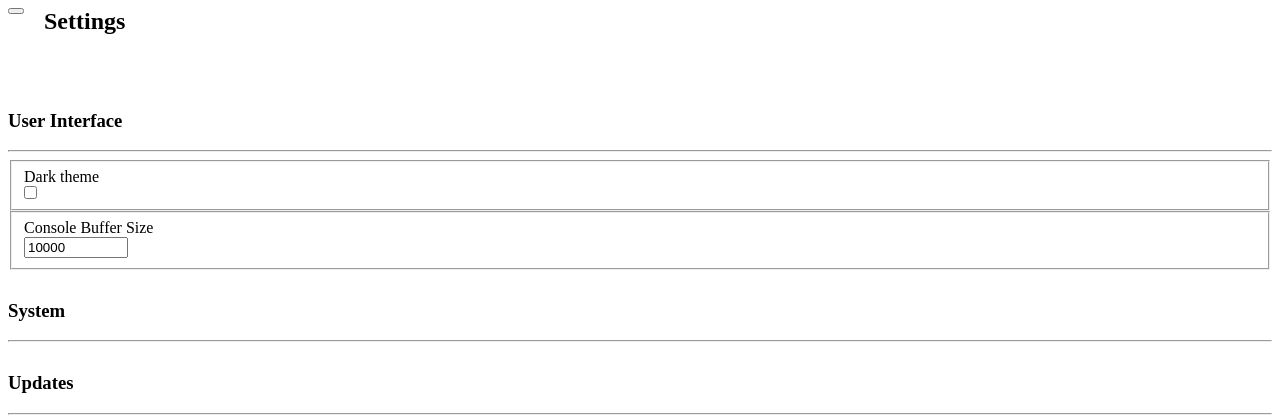
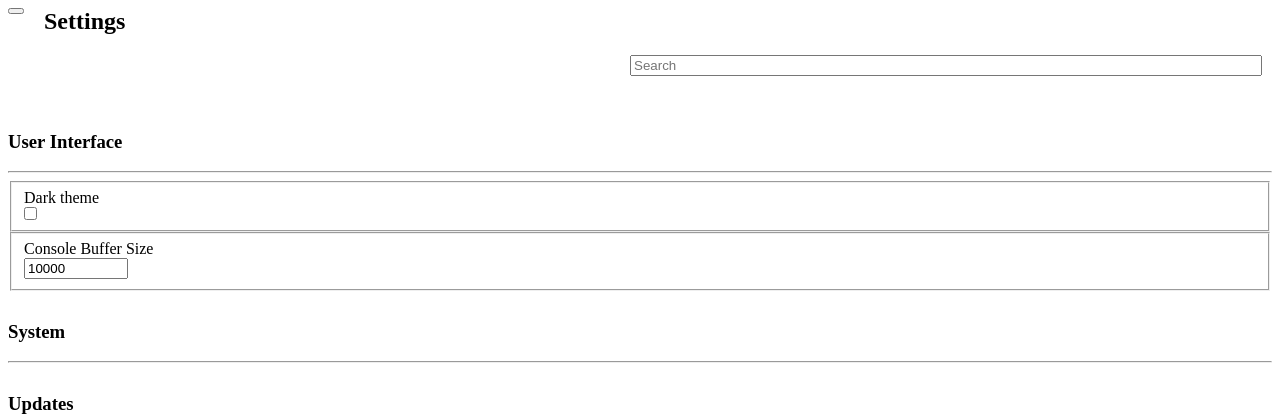
Before and after one commit to bidiac-de/etl-studio, a PHP site: page /pages/uiSettings/settings.php in a window 1280 px wide. Shown: the top 420 px of the page. Run offline with PHP 8.4, Linux system fonts and the light colour scheme.

Commit message:
add search functions

```diff
--- a/pages/uiServer/server.php
+++ b/pages/uiServer/server.php
@@ -58,7 +58,8 @@
             </button>
             <h2>Server</h2>
         </div>
-        <div style="direction: rtl;">
+        <div style="text-align: right;">
+            <input type="search" name="search" placeholder="Search" aria-label="Search" style="width: 50%; margin-right: 10px;"/>
         </div>
     </div>
 </header>
--- a/pages/uiSettings/settings.php
+++ b/pages/uiSettings/settings.php
@@ -8,7 +8,8 @@
             </button>
             <h2>Settings</h2>
         </div>
-        <div style="direction: rtl;">
+        <div style="text-align: right;">
+            <input type="search" name="search" placeholder="Search" aria-label="Search" style="width: 50%; margin-right: 10px;"/>
         </div>
     </div>
 </header>
```
